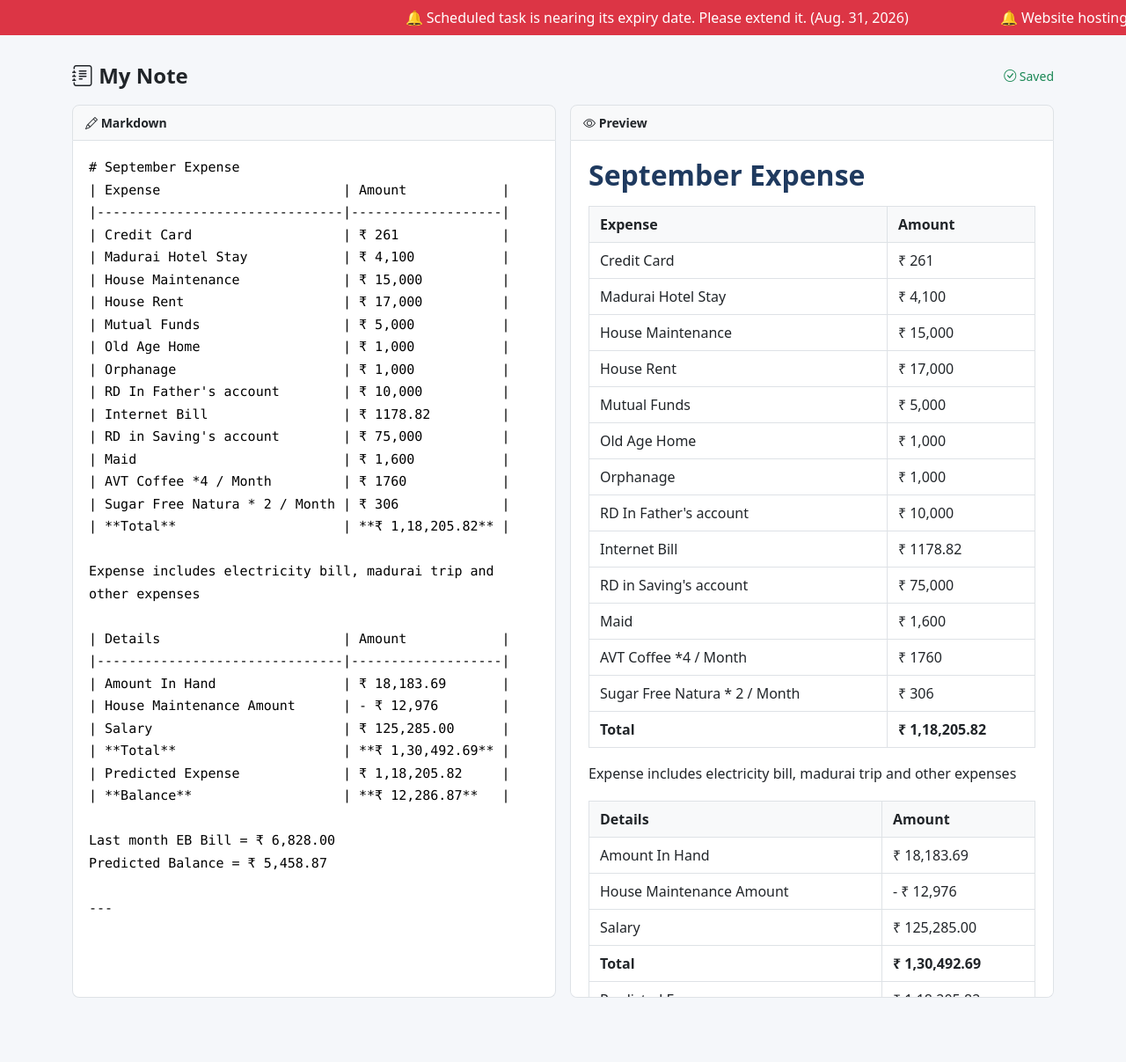
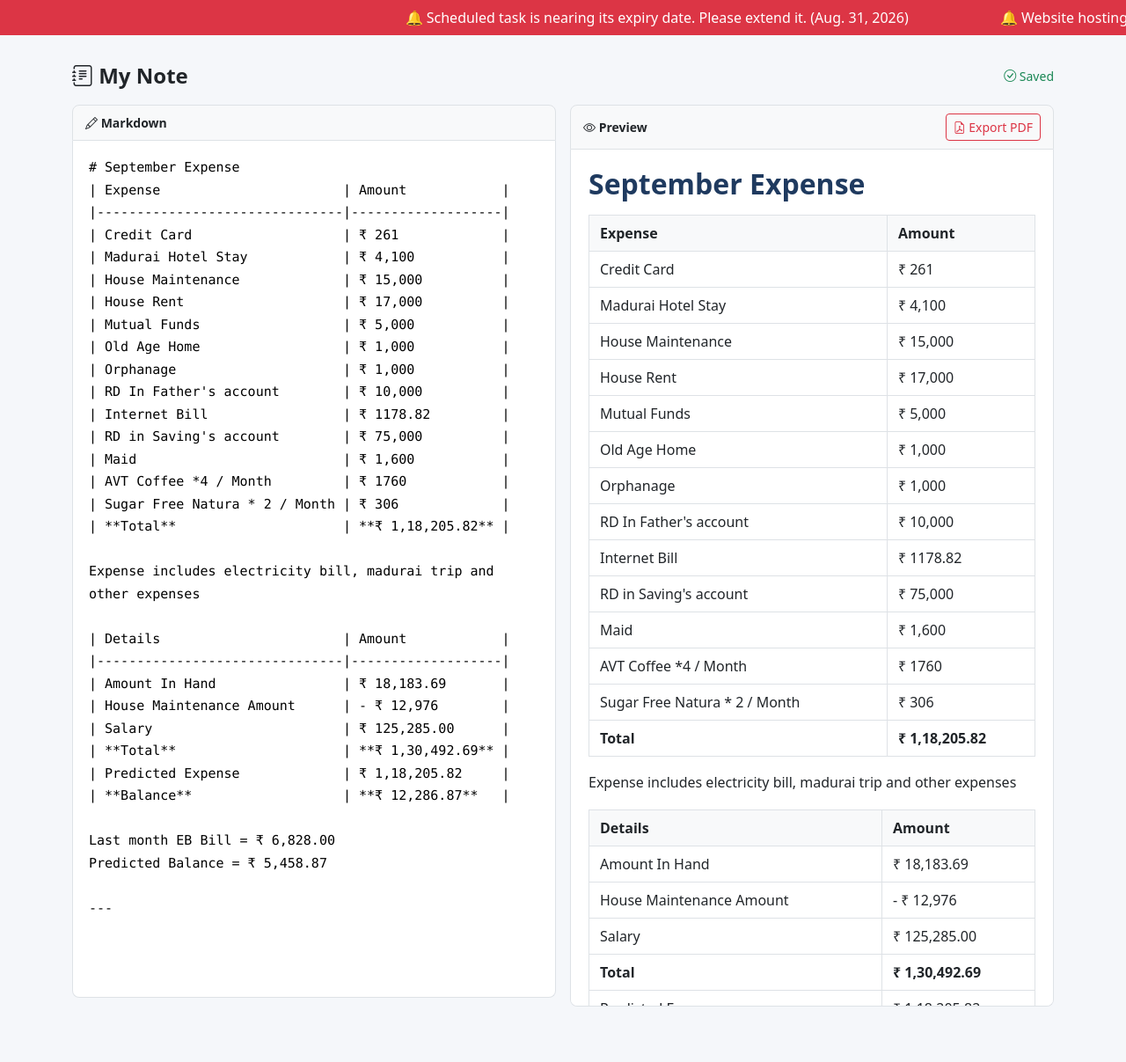
Before and after one commit to bhadrinath95/worktracker, a Django app: page /note/ in a window 1280 px wide. Shown: the part 56-1263 px from the top of the page at 88% size. Run offline with Django 5.2, Linux system fonts and the light colour scheme; a user stored in the database is signed in; data comes from the database, SQL or seed files in the repository; both versions use the stored data as it was after the commit; some libraries are stand-ins or nearby versions.

Commit message:
Initial commit

```diff
--- a/static/js/note.js
+++ b/static/js/note.js
@@ -45,6 +45,163 @@ document.addEventListener("DOMContentLoaded", function () {
     editor.addEventListener("input", function () {
         updatePreview();
     });
+
+
+    /*
+     * Export Preview as PDF
+     */
+
+    window.exportNotePDF = function () {
+
+        if (!editor.value.trim()) {
+            alert("There is no content to export.");
+            return;
+        }
+
+        const printWindow = window.open("", "_blank");
+
+        if (!printWindow) {
+            alert("Please allow pop-ups to export the PDF.");
+            return;
+        }
+
+        printWindow.document.write(`
+            <!DOCTYPE html>
+
+            <html>
+
+            <head>
+
+                <meta charset="UTF-8">
+
+                <title>My Note</title>
+
+                <style>
+
+                    @page {
+                        size: A4;
+                        margin: 20mm;
+                    }
+
+                    body {
+                        font-family: Arial, sans-serif;
+                        font-size: 14px;
+                        line-height: 1.6;
+                        color: #333;
+                        margin: 0;
+                        padding: 0;
+                    }
+
+                    h1 {
+                        font-size: 28px;
+                        margin-top: 0;
+                        margin-bottom: 20px;
+                    }
+
+                    h2 {
+                        font-size: 22px;
+                        margin-top: 25px;
+                    }
+
+                    h3 {
+                        font-size: 18px;
+                        margin-top: 20px;
+                    }
+
+                    h4,
+                    h5,
+                    h6 {
+                        margin-top: 18px;
+                    }
+
+                    p {
+                        margin-bottom: 12px;
+                    }
+
+                    ul,
+                    ol {
+                        margin-bottom: 15px;
+                    }
+
+                    blockquote {
+                        border-left: 4px solid #999;
+                        padding-left: 15px;
+                        margin-left: 0;
+                        color: #666;
+                    }
+
+                    code {
+                        background-color: #f3f3f3;
+                        padding: 2px 5px;
+                        border-radius: 3px;
+                        font-family: monospace;
+                    }
+
+                    pre {
+                        background-color: #f5f5f5;
+                        padding: 15px;
+                        border-radius: 6px;
+                        white-space: pre-wrap;
+                        overflow-wrap: break-word;
+                        font-family: monospace;
+                    }
+
+                    table {
+                        width: 100%;
+                        border-collapse: collapse;
+                        margin: 15px 0;
+                    }
+
+                    th,
+                    td {
+                        border: 1px solid #ccc;
+                        padding: 8px;
+                        text-align: left;
+                    }
+
+                    th {
+                        background-color: #f2f2f2;
+                    }
+
+                    hr {
+                        border: none;
+                        border-top: 1px solid #ccc;
+                        margin: 20px 0;
+                    }
+
+                    img {
+                        max-width: 100%;
+                    }
+
+                    a {
+                        color: #333;
+                        text-decoration: none;
+                    }
+
+                </style>
+
+            </head>
+
+            <body>
+
+                ${preview.innerHTML}
+
+            </body>
+
+            </html>
+        `);
+
+        printWindow.document.close();
+
+        printWindow.onload = function () {
+
+            printWindow.focus();
+
+            printWindow.print();
+
+        };
+
+    };
 
 
     /*
--- a/templates/tracker/note.html
+++ b/templates/tracker/note.html
@@ -64,9 +64,20 @@ print('Hello World')
 
         <!-- Markdown Preview -->
         <div class="col-lg-6">
-            <div class="preview-label">
-                <i class="bi bi-eye"></i>
-                Preview
+            <div class="preview-label d-flex justify-content-between align-items-center">
+                <span>
+                    <i class="bi bi-eye"></i>
+                    Preview
+                </span>
+
+                <button
+                    type="button"
+                    class="btn btn-sm btn-outline-danger"
+                    onclick="exportNotePDF()"
+                >
+                    <i class="bi bi-file-earmark-pdf"></i>
+                    Export PDF
+                </button>
             </div>
             <div
                 id="markdown-preview"
```
Also changed, not shown: db.sqlite3.
